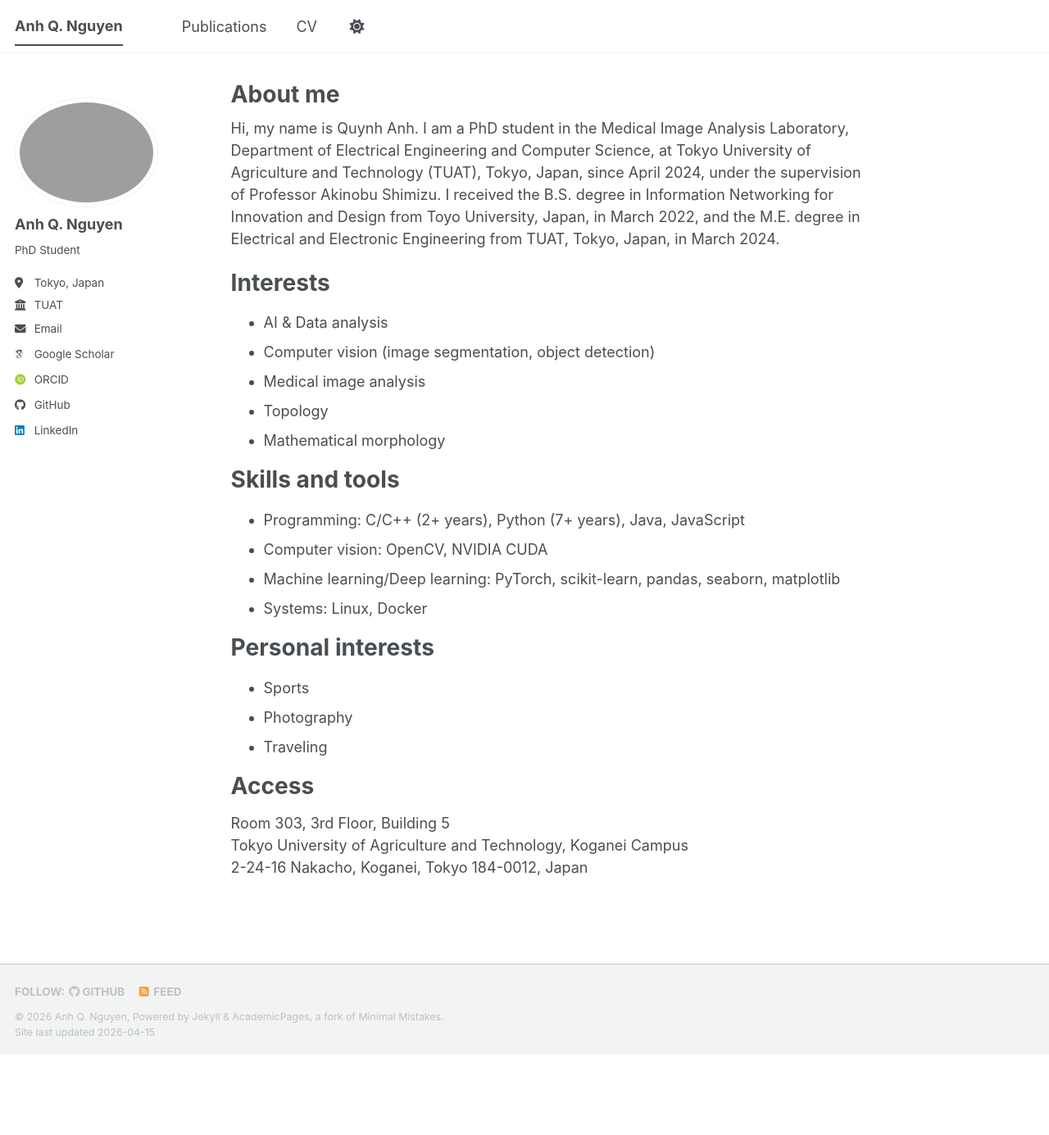
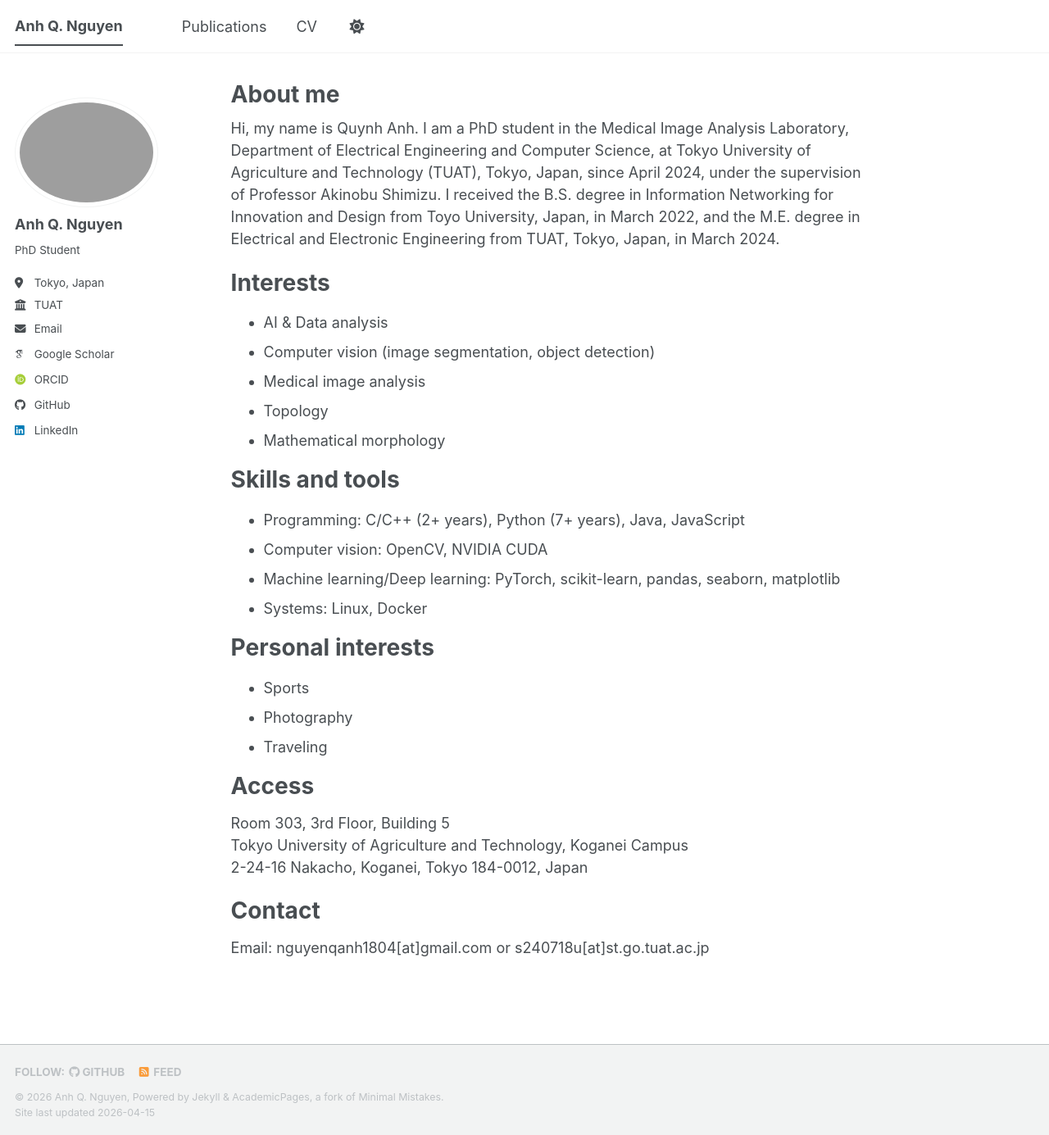
Before and after one commit to nguyenqanh/nguyenqanh.github.io, a Jekyll site: the page built from _pages/about.md, in a window 1280 px wide and 1385 px high. Shown: the whole window at 82% size. Built offline with Jekyll 4.4.1, drawn with Linux system fonts in a browser that asks for light colours; some web fonts are replaced; a script bundle is joined from its source files by our own code; library files that are not in the unit come from our copies.

Commit message:
Update about.md

```diff
--- a/_pages/about.md
+++ b/_pages/about.md
@@ -35,3 +35,7 @@ Access
 Room 303, 3rd Floor, Building 5
 Tokyo University of Agriculture and Technology, Koganei Campus
 2-24-16 Nakacho, Koganei, Tokyo 184-0012, Japan
+
+Contact
+======
+Email: nguyenqanh1804[at]gmail.com or s240718u[at]st.go.tuat.ac.jp
```
